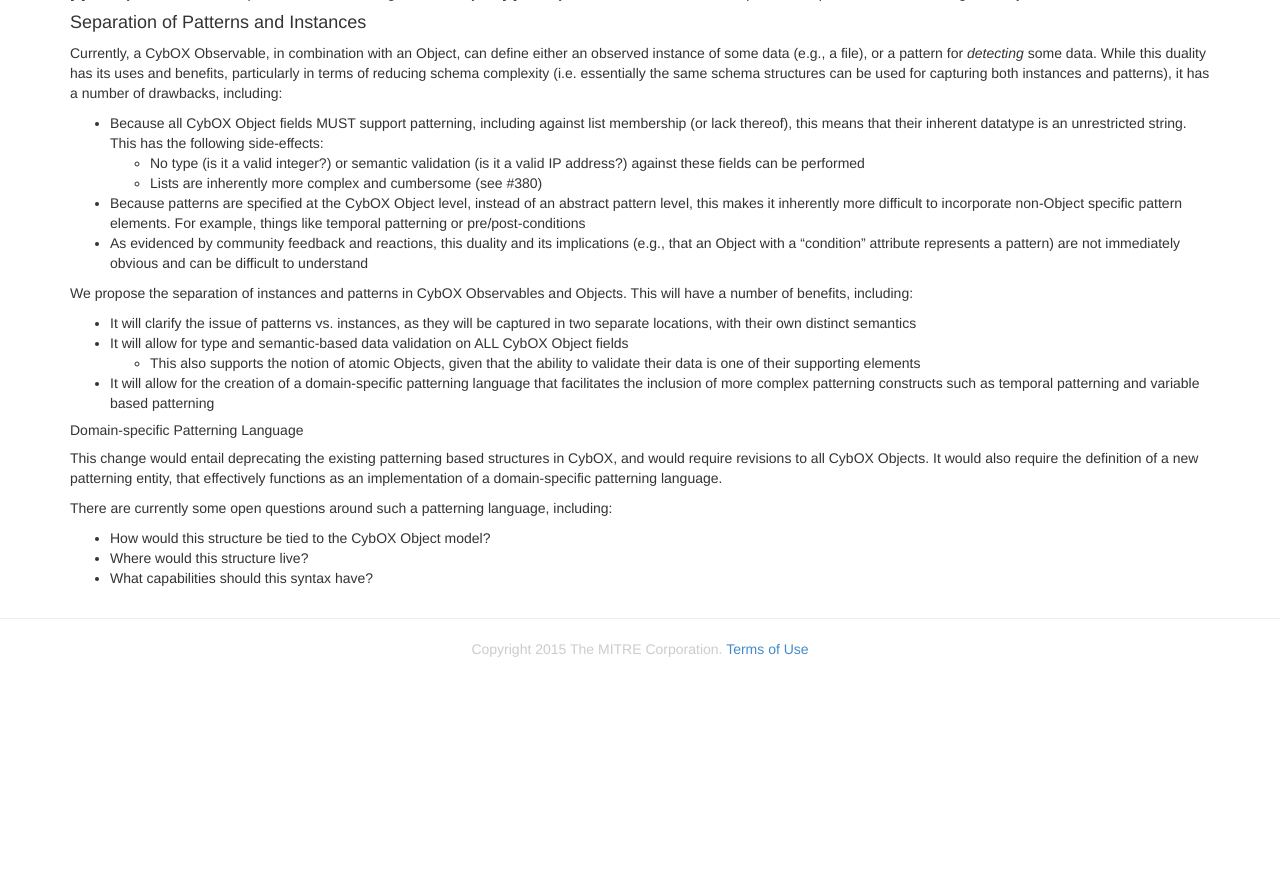
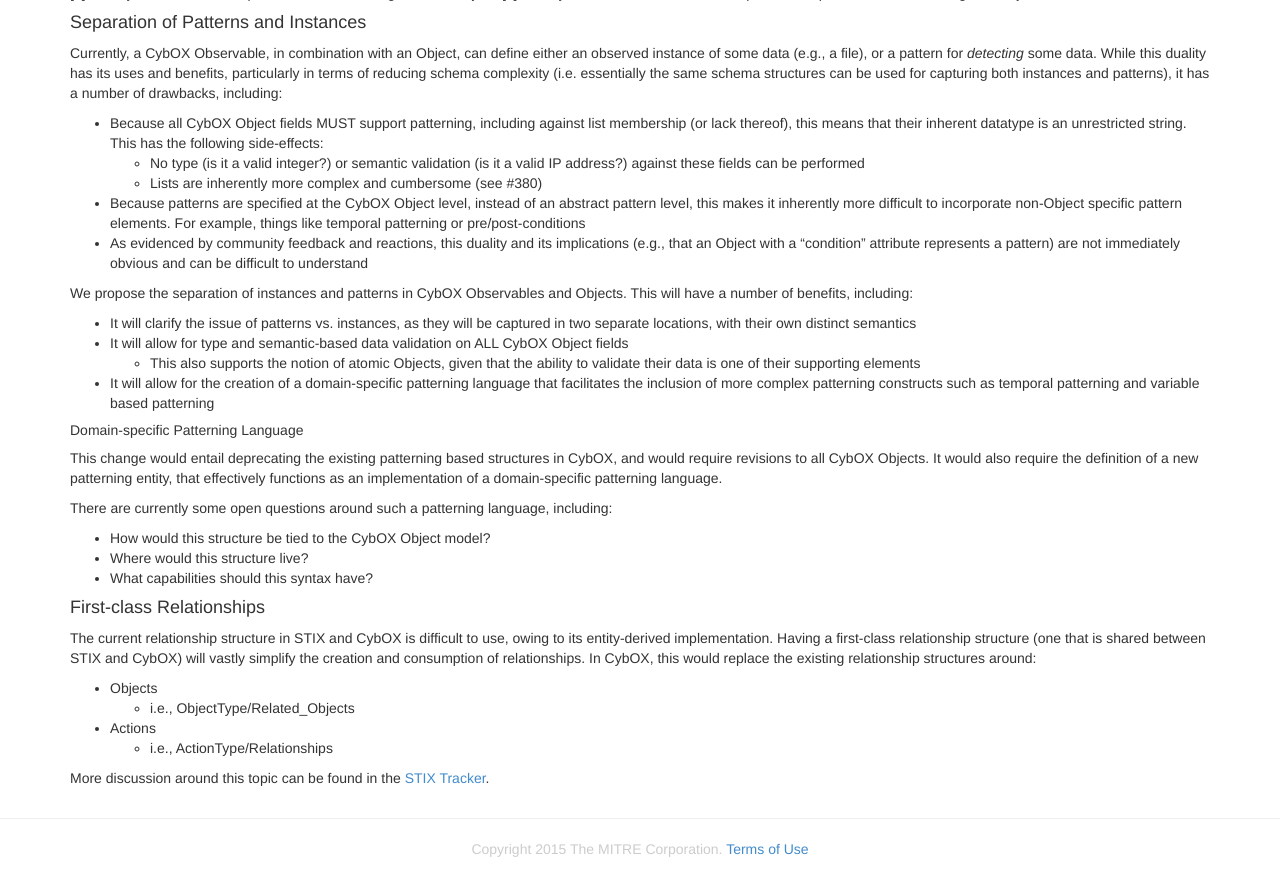
Before and after one commit to CybOXProject/cyboxproject.github.io, a Jekyll site: the page built from cybox3.0/index.md, in a window 1280 px wide and 900 px high, scrolled down 1406 px. Shown: the top 896 px of the window. Built offline with Jekyll 4.4.1, drawn with Linux system fonts in a browser that asks for light colours; Markdown is read by kramdown in place of the engine named in the settings; before the commit the page ends 2106 px from its top, so only the background shows below that.

Commit message:
Added first-class relationships

```diff
--- a/cybox3.0/index.md
+++ b/cybox3.0/index.md
@@ -71,3 +71,14 @@
 * How would this structure be tied to the CybOX Object model?
 * Where would this structure live?
 * What capabilities should this syntax have?
+
+#### First-class Relationships
+
+The current relationship structure in STIX and CybOX is difficult to use, owing to its entity-derived implementation. Having a first-class relationship structure (one that is shared between STIX and CybOX) will vastly simplify the creation and consumption of relationships. In CybOX, this would replace the existing relationship structures around:
+
+* Objects
+    * i.e., ObjectType/Related_Objects
+* Actions
+    * i.e., ActionType/Relationships
+
+More discussion around this topic can be found in the [STIX Tracker](https://github.com/STIXProject/schemas/issues/291).
```
